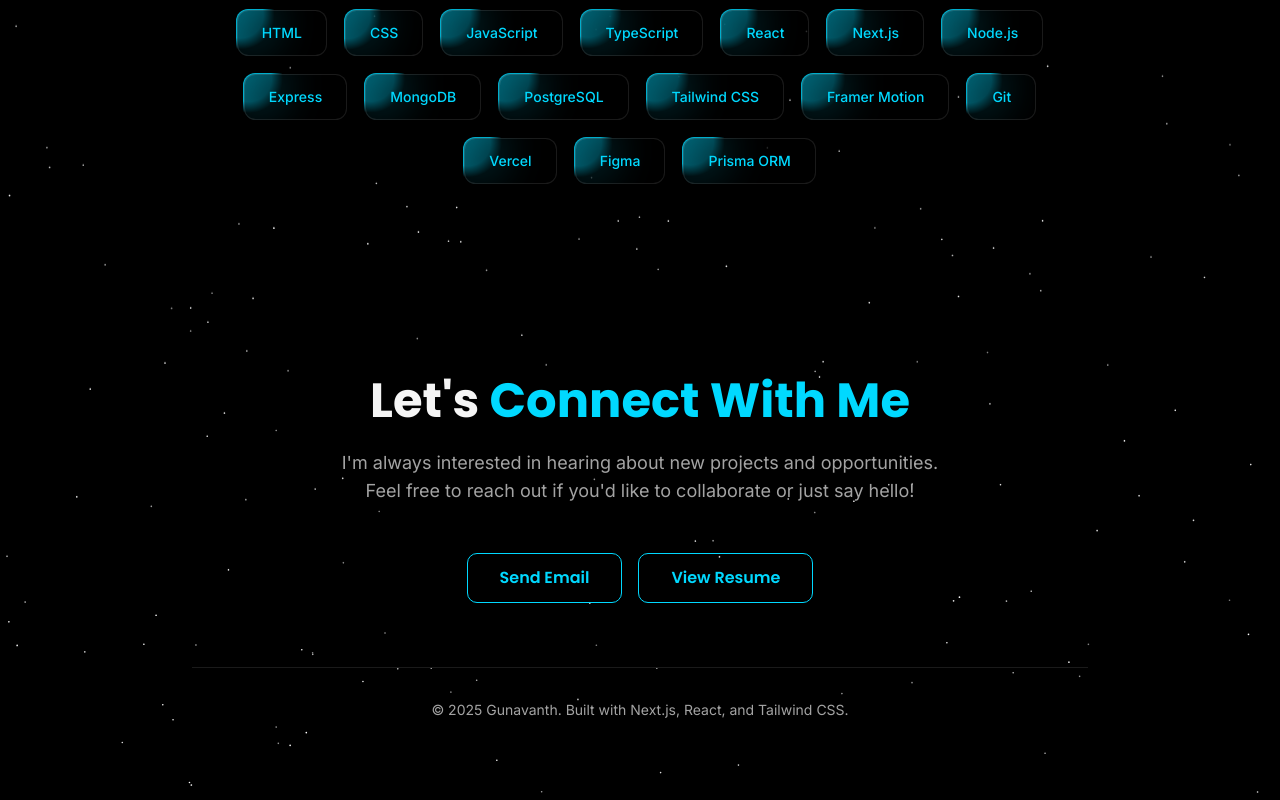
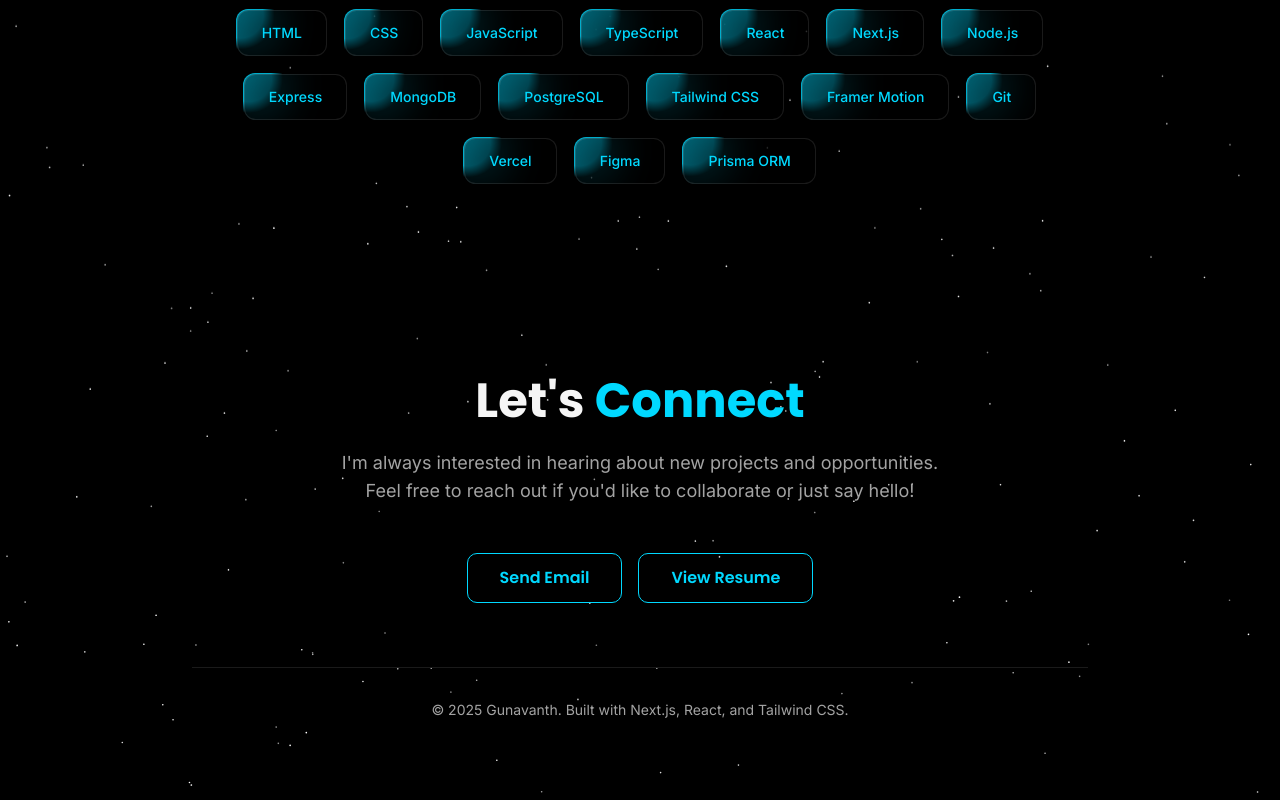
Before and after one commit to GUNAVANTH333/gunavanth-reddy, a Next.js app: page / in a window 1280 px wide. Shown: the part 2497-3297 px from the top of the page. Built offline with nearby package versions, Linux system fonts and the light colour scheme; a web font is replaced by a local one.

Commit message:
Update contact heading text for clarity

```diff
--- a/components/contact.jsx
+++ b/components/contact.jsx
@@ -13,7 +13,7 @@
           viewport={{ once: true }}
         >
           <h2 className="text-4xl md:text-5xl font-heading font-bold mb-6 text-balance">
-            Let&apos;s <span className="text-accent">Connect With Me</span>
+            Let&apos;s <span className="text-accent">Connect</span>
           </h2>
 
           <p className="text-lg text-muted-foreground mb-12 max-w-2xl mx-auto text-balance font-body">
```
